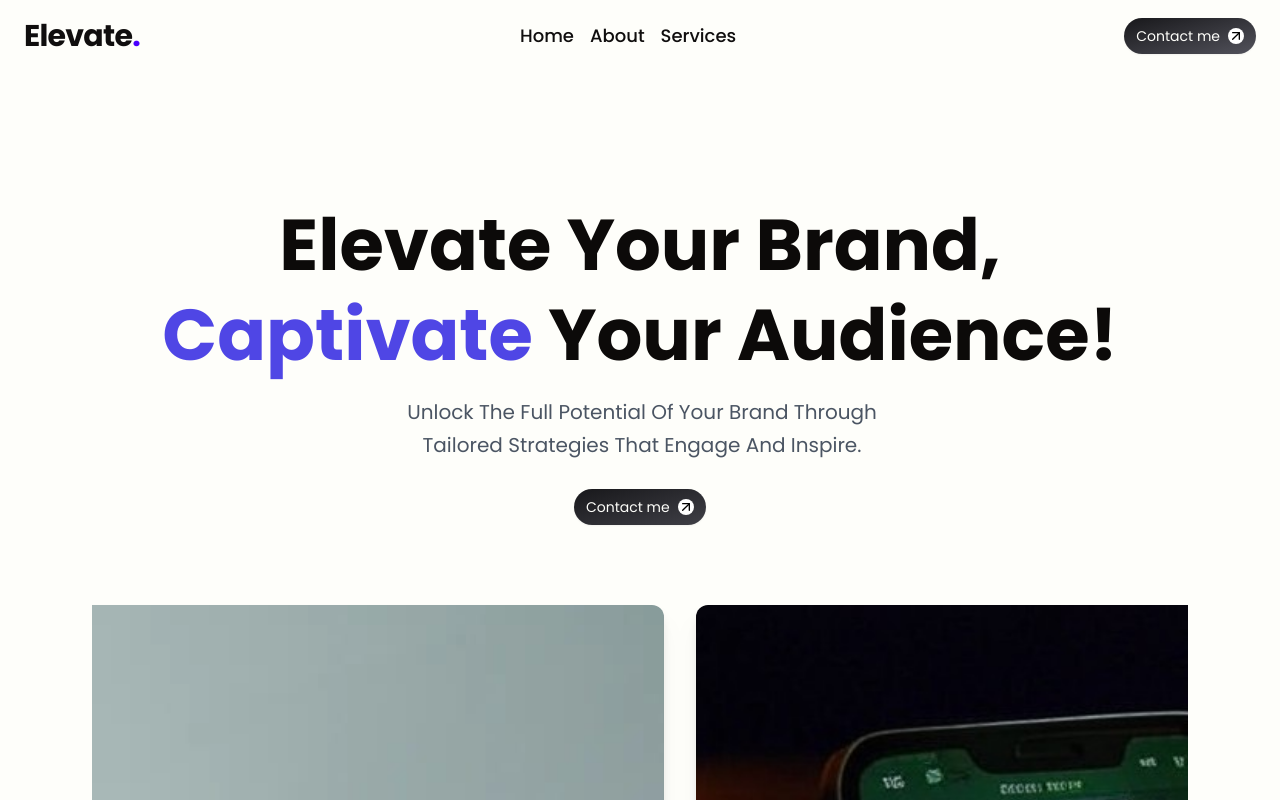
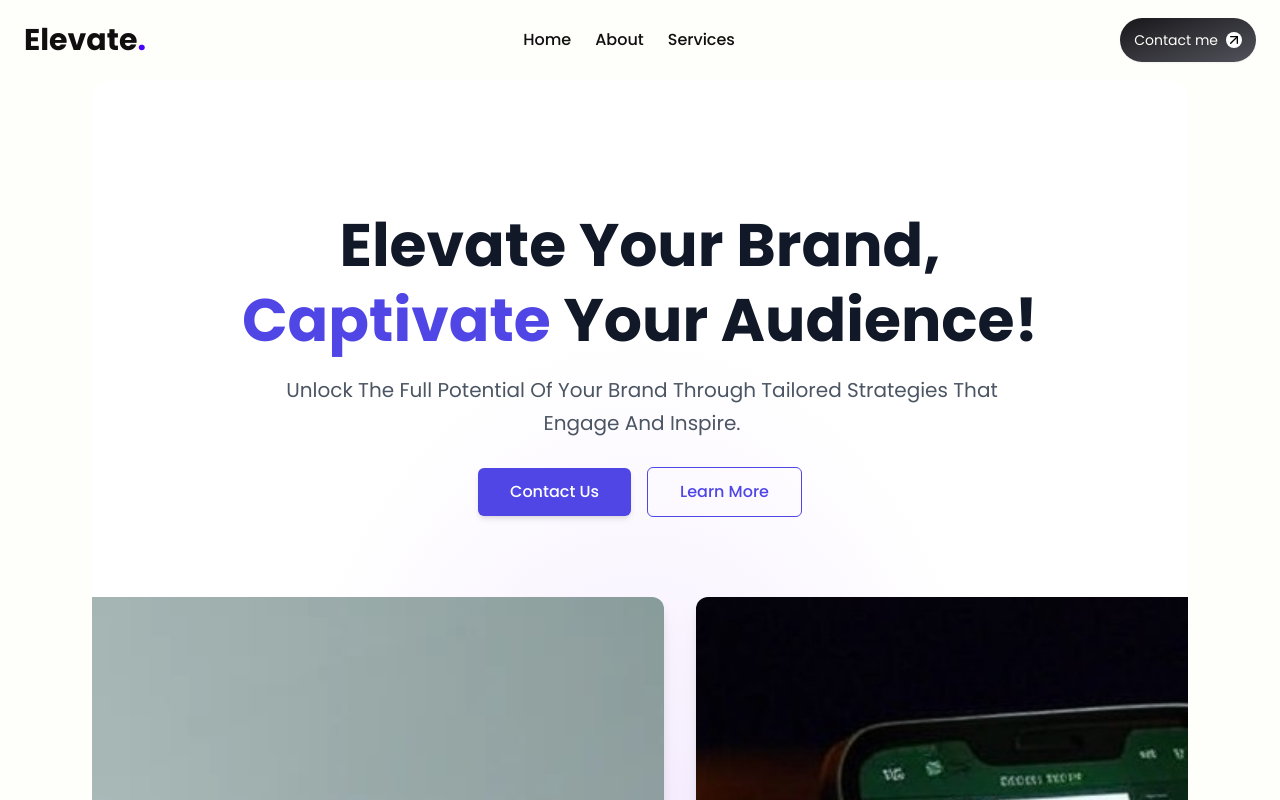
Before and after one commit to joshuadsouza500/Elevate-app, a Next.js app: page / in a window 1280 px wide. Shown: the top 800 px of the page. Built offline with nearby package versions, Linux system fonts and the light colour scheme.

Commit message:
Made some changes to hero section text

```diff
--- a/app/components/sections/Hero2.tsx
+++ b/app/components/sections/Hero2.tsx
@@ -11,12 +11,13 @@ function Hero2() {
   return (
     <section
       id="Home"
-      className="md:bg-radial-gradient-custom  flex flex-col  justify-start items-start  h-auto pb-2 md:pb-8 bg-cover   bg-center bg-no-repeat mx-1  md:bg-opacity-10  rounded-2xl max-md:px-2 overflow-hidden"
+      className="md:bg-radial-gradient-custom  flex flex-col  justify-start items-start  h-auto pb-2 md:pb-8 bg-cover   bg-center bg-no-repeat mx-1  md:bg-opacity-10  rounded-2xl max-md:px-2 overflow-hidden relative"
     >
-      <div className="w-full   h-[60%] py-20 flex flex-col text-center items-center bg-cover justify-center md:pt-32  2xl:pt-40   md:pb-16 2xl:pb-32  bg-opacity-30 bg-center bg-no-repeat    rounded-2xl max-md: ">
+      <div className="absolute inset-0 bg-[radial-gradient(ellipse_at_center,_var(--tw-gradient-stops))] from-purple-100 via-white to-white" />
+      <div className="w-full   h-[65%] py-20 flex flex-col text-center items-center bg-cover justify-center md:pt-32  2xl:pt-40   md:pb-16 2xl:pb-32  bg-opacity-30 bg-center bg-no-repeat    rounded-2xl max-md: ">
         <span className="inline-block overflow-hidden">
           <Motionh1
-            className=" text-stone-950  md:leading-[1.1]   font-bold capitalize text-4xl leading-tight  md:text-6xl  xl:text-7xl xl:leading-tight  "
+            className=" text- stone-950 text-gray-900   md:leading-[1.1]   font-bold capitalize text-4xl leading-tight  md:text-6xl  2xl:text-7xl xl:leading-tight  "
             initial={{ y: "100%", opacity: 0.4 }}
             whileInView={{ y: 0, opacity: 1 }}
             transition={{
@@ -30,7 +31,7 @@ function Hero2() {
             <span className="text-indigo-600 ">captivate</span> your audience!
           </Motionh1>
         </span>
-        <span className="inline-block overflow-hidden  pl-1 w-4/6  mt-2 mb-4  sm:mt-4 lg:w-4/5 xl:w-3/6 text-opacity-80 text-stone-950 lg:mt-4 lg:mb-7">
+        <span className="inline-block overflow-hidden  pl-1 w-4/6  mt-2 mb-4  sm:mt-4 lg:w-4/5 xl:w-4/6 text-opacity-80 text-stone-950 lg:mt-4 lg:mb-7">
           <MotionP
             initial={{ y: "100%", opacity: 0.4 }}
             whileInView={{ y: 0, opacity: 1 }}
@@ -49,7 +50,7 @@ function Hero2() {
             Unlock Your {"Brand's"} Potential with Engaging Strategies
           </p>
         </span>
-        <MotionB
+        {/** <MotionB
           initial={{ y: "5%", opacity: 0.1 }}
           whileInView={{ y: 0, opacity: 1 }}
           transition={{
@@ -63,7 +64,24 @@ function Hero2() {
             Contact me
             <ArrowUpRight className="ml-2 size-4 group-hover:rotate-45  transition-transform bg-white text-black rounded-full " />
           </Link>
-        </MotionB>
+        </MotionB>*/}
+        <MotionDiv
+          initial={{ y: "5%", opacity: 0.1 }}
+          whileInView={{ y: 0, opacity: 1 }}
+          transition={{
+            delay: 0.15,
+            duration: 0.45,
+          }}
+          viewport={{ once: true }}
+          className="flex flex-col sm:flex-row items-center justify-center gap-4 "
+        >
+          <button className="w-full sm:w-auto px-8 py-3 text-base font-medium text-white bg-indigo-600 rounded-md shadow-md hover-scale button-shadow">
+            Contact Us
+          </button>
+          <button className="w-full sm:w-auto px-8 py-3 text-base font-medium text-indigo-600 border border-indigo-600 rounded-md hover:bg-indigo-50 transition-colors duration-300">
+            Learn More
+          </button>
+        </MotionDiv>
       </div>
       <ProductSlider />
     </section>
@@ -90,96 +108,3 @@ export default Hero2;
 }
 
 <div className="absolute inset-0 bg-[radial-gradient(ellipse_at_center,_var(--tw-gradient-stops))] from-purple-100 via-white to-white" />;
-
-/* Floating icons
-      <motion.div
-        className="absolute top-20 left-10"
-        animate={{
-          y: [0, -10, 0],
-          rotate: [0, 5, 0]
-        }}
-        transition={{
-          duration: 4,
-          repeat: Infinity,
-          ease: "easeInOut"
-        }}
-      >
-        <Sparkles className="w-8 h-8 text-purple-500" />
-      </motion.div>
-
-      <motion.div
-        className="absolute top-40 right-12"
-        animate={{
-          y: [0, 10, 0],
-          rotate: [0, -5, 0]
-        }}
-        transition={{
-          duration: 3.5,
-          repeat: Infinity,
-          ease: "easeInOut"
-        }}
-      >
-        <Star className="w-8 h-8 text-amber-500" />
-      </motion.div>
-
-      <motion.div
-        className="absolute bottom-32 left-8"
-        animate={{
-          y: [0, -15, 0],
-          rotate: [0, 10, 0]
-        }}
-        transition={{
-          duration: 5,
-          repeat: Infinity,
-          ease: "easeInOut"
-        }}
-      >
-        <Palette className="w-8 h-8 text-emerald-500" />
-      </motion.div>
-
-      <motion.div
-        className="absolute bottom-40 right-10"
-        animate={{
-          y: [0, 15, 0],
-          rotate: [0, -10, 0]
-        }}
-        transition={{
-          duration: 4.5,
-          repeat: Infinity,
-          ease: "easeInOut"
-        }}
-      >
-        <Shapes className="w-8 h-8 text-blue-500" />
-      </motion.div>
-
-      <motion.div
-        className="absolute top-32 left-1/2 -translate-x-1/2"
-        animate={{
-          y: [0, -20, 0],
-          rotate: [0, 15, 0]
-        }}
-        transition={{
-          duration: 6,
-          repeat: Infinity,
-          ease: "easeInOut"
-        }}
-      >
-        <Lightbulb className="w-8 h-8 text-yellow-500" />
-      </motion.div>
-
-
-      <div className="relative max-w-md mx-auto text-center space-y-6">
-        <h1 className="text-4xl font-bold tracking-tight sm:text-5xl">
-          Elevate your brand
-          <span className="block text-purple-600">captivate your audience</span>
-        </h1>
-        <p className="text-muted-foreground text-lg">
-          Transform your vision into a powerful brand identity that resonates with your target audience and sets you apart.
-        </p>
-        <Button size="lg" className="rounded-full bg-purple-600 hover:bg-purple-700">
-          Get Started <Rocket className="ml-2 w-4 h-4" />
-        </Button>
-      </div>
-    </section>
-  )
-} */
--- a/app/components/ui/NavBar2.tsx
+++ b/app/components/ui/NavBar2.tsx
@@ -100,18 +100,18 @@ const NavBar2 = () => {
         <div className="flex   ">
           <Link
             href="/"
-            className=" text-background2 text-xl md:text-3xl     font-bold tracking-tight"
+            className=" text-background2 text-xl md:text-3xl     font-bold tracking-normal"
           >
             Elevate<span className="text-primary">.</span>
           </Link>
         </div>
 
         <nav className=" hidden md:flex justify-between items-center  ">
-          <ul className="flex flex-row justify-around gap-4  mr-2  text-lg font-medium text-background2 ">
+          <ul className="flex flex-row justify-around gap-4 xl:gap-6  mr-2  2xl:text-lg font-medium text-background2 ">
             <li>
               <Link
                 href="#Home"
-                className="hover:border-b hover:border-black transition-all duration-300 ease-in-out hover:font-semibold hover:border-solid scroll-smooth"
+                className="hover:text-indigo-600 transition-all duration-300 ease-in-out hover:font-semibold hover:border-solid scroll-smooth"
               >
                 Home
               </Link>
@@ -119,7 +119,7 @@ const NavBar2 = () => {
             <li>
               <Link
                 href="#About"
-                className="hover:border-b hover:border-black transition-all duration-300 ease-in-out hover:font-semibold hover:border-solid scroll-smooth"
+                className="hover:text-indigo-600 transition-all duration-300 ease-in-out hover:font-semibold hover:border-solid scroll-smooth"
               >
                 About
               </Link>
@@ -127,14 +127,14 @@ const NavBar2 = () => {
             <li>
               <Link
                 href="#Services"
-                className="hover:border-b hover:border-black transition-all duration-300 ease-in-out hover:font-semibold hover:border-solid scroll-smooth"
+                className="hover:text-indigo-600 transition-all duration-300 ease-in-out hover:font-semibold hover:border-solid scroll-smooth"
               >
                 Services
               </Link>
             </li>
           </ul>
         </nav>
-        <button className="hidden md:block group  border-zinc-800 text-sm text-background rounded-full  px-3 py-2  bg-gradient-to-br shadow-sm from-zinc-900 to-zinc-600 hover:border-white">
+        <button className="hidden md:block group  border-zinc-800 text-sm text-background rounded-full  px-3 py-2 xl:py-3 xl:px-3.5  bg-gradient-to-br shadow-sm from-zinc-900 to-zinc-600 hover:border-white">
           <Link href="/contact" className="  flex items-center">
             Contact me
             <ArrowUpRight className="ml-2 size-4 group-hover:rotate-45  transition-transform bg-white text-black rounded-full " />
```
